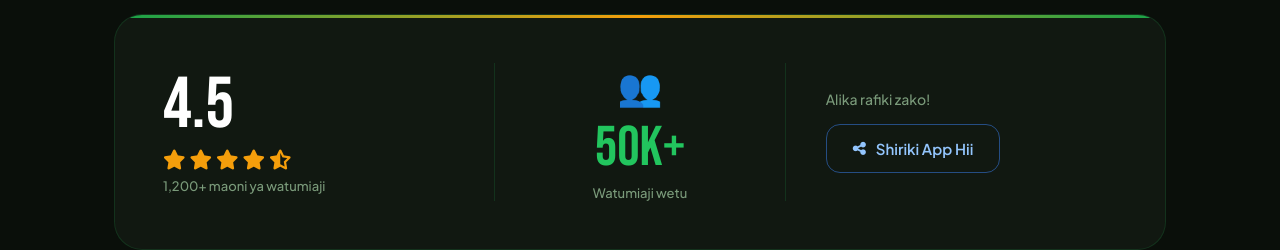
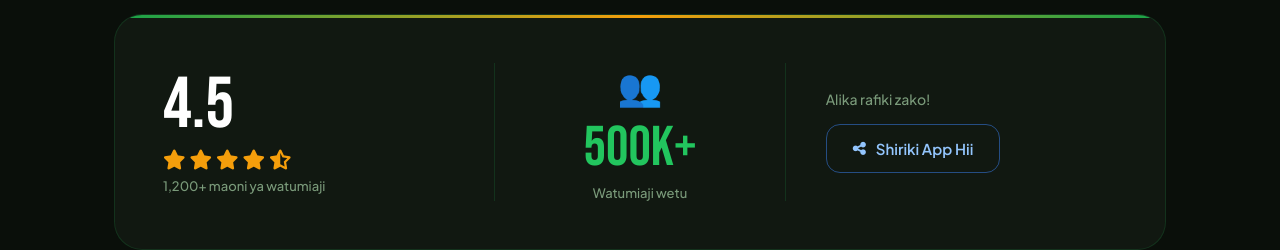
Before and after one commit to luleztech/eamax-webapp, a plain HTML site: page index.html in a window 1280 px wide. Shown: the part 2500-2750 px from the top of the page. Drawn offline with Linux system fonts and the light colour scheme.

Commit message:
Update user count

```diff
--- a/index.html
+++ b/index.html
@@ -810,7 +810,7 @@
                     <!-- Users -->
                     <div class="stat-big">
                         <div style="font-size:36px; margin-bottom:12px;">👥</div>
-                        <div class="stat-big-num">50K+</div>
+                        <div class="stat-big-num">500K+</div>
                         <div class="stat-big-label">Watumiaji wetu</div>
                     </div>
 
```
